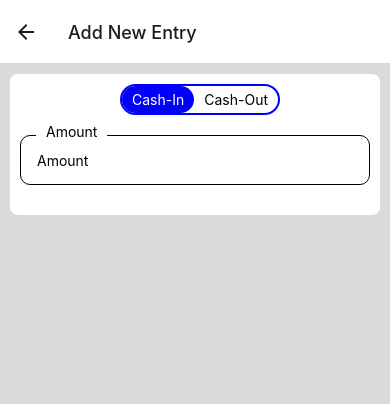
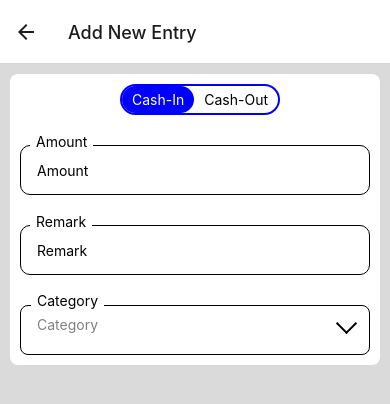
Before and after one commit to Santosh-Punase/FinanceApp, a React Native app: screen /AddNew in a window 390 px wide. Shown: the top 404 px of the page. Built offline with nearby package versions, Linux system fonts and the light colour scheme; what expo-linking would draw is missing.

Commit message:
added categories

```diff
--- a/components/Input.tsx
+++ b/components/Input.tsx
@@ -1,11 +1,11 @@
 import { TextInput, TextInputProps, View, Text, StyleSheet } from "react-native";
 
-export function Input({ placeholder, ...rest }: TextInputProps) {
+export function Input({ placeholder, showLabel=false, style, ...rest }: TextInputProps & { showLabel?: boolean }) {
 
   return (
     <View style={styles.inputWrapper}>
-      <Text style={styles.inputLabel}>{placeholder}</Text>
-      <TextInput style={styles.input} placeholder={placeholder} { ...rest } />
+      { showLabel && <Text style={styles.inputLabel}>{placeholder}</Text> }
+      <TextInput style={[styles.input, style ]} placeholder={placeholder} { ...rest } />
     </View>
   );
 }
@@ -25,9 +25,9 @@ const styles = StyleSheet.create({
   inputLabel: {
     backgroundColor: '#fff',
     zIndex: 2,
-    paddingHorizontal: 10,
+    paddingHorizontal: 6,
     position: 'absolute',
     top: -12,
-    left: 16
+    left: 10
   },
 });
--- a/components/Transactions/NewEntryCard.tsx
+++ b/components/Transactions/NewEntryCard.tsx
@@ -7,7 +7,7 @@ import { Transaction, TransactionType } from '../../types';
 import { Card } from '../Card';
 import { Input } from '../Input';
 
-export default function NewEntryCard() {
+export default function NewEntryCard({ navigation, category }: any) {
   const entryInitialState = {
     transactionType: 'Cash-In' as TransactionType,
     category: '',
@@ -16,16 +16,22 @@ export default function NewEntryCard() {
     amount: '',
     date: new Date
   }
+  const [entry, setEntry] = useState<Transaction>(entryInitialState)
 
-  const [entry, setEntry] = useState<Transaction>(entryInitialState)
+  useEffect(() => {
+    setEntry({ ...entry, category })
+  }, [category]);
 
   const changeTransactionType = (transactionType: TransactionType) => {
     setEntry({ ...entry, transactionType });
   }
 
   const onAmountChange = (amount: string) => {
-    console.log(amount)
-    setEntry({ ...entry, amount: amount });
+    setEntry({ ...entry, amount });
+  }
+
+  const onRemarkChange = (remark: string) => {
+    setEntry({ ...entry, remark });
   }
 
   return (
@@ -37,8 +43,16 @@ export default function NewEntryCard() {
         </View>
       </View>
       <View style={styles.row}>
-        <Input placeholder='Amount' value={entry.amount || ''} keyboardType='numeric' onChangeText={onAmountChange} />
+        <Input showLabel placeholder='Amount' value={entry.amount || ''} keyboardType='numeric' onChangeText={onAmountChange} />
       </View>
+      <View style={styles.row}>
+        <Input showLabel placeholder='Remark' value={entry.remark || ''} onChangeText={onRemarkChange} />
+      </View>
+      <TouchableOpacity style={styles.dropdown} activeOpacity={1} onPress={() => navigation.navigate('Options')}>
+        <Text style={styles.label}>Category</Text>
+        <Text style={[entry.category ? {} : { color: 'gray' }]}>{entry.category || 'Category'}</Text>
+        <View style={styles.dropdownIcon} />
+      </TouchableOpacity>
     </Card>
   );
 }
@@ -47,7 +61,7 @@ const styles = StyleSheet.create({
   row: {
     flexDirection: 'row',
     alignItems: 'center',
-    marginBottom: 20,
+    marginBottom: 30,
   },
   transactionButton: {
     paddingVertical: 5,
@@ -58,4 +72,32 @@ const styles = StyleSheet.create({
     color: '#fff',
     backgroundColor: 'blue',
   },
+  dropdown: {
+    position: 'relative',
+    flexDirection: 'row',
+    borderWidth: 1,
+    borderRadius: 8,
+    height: 50,
+    paddingHorizontal: 16,
+    paddingVertical: 10,
+  },
+  label: {
+    position: 'absolute',
+    backgroundColor: '#fff',
+    top: -14,
+    left: 10,
+    paddingHorizontal: 6,
+  },
+  dropdownIcon: {
+    height: 15,
+    width: 15,
+    position: 'absolute',
+    borderBottomColor: 'black',
+    borderBottomWidth: 2,
+    borderRightColor: 'black',
+    borderRightWidth: 2,
+    right: 15,
+    top: 10,
+    transform: [{ rotateZ: '45deg' }],
+  },
 });
--- a/components/Transactions/TransactionList.tsx
+++ b/components/Transactions/TransactionList.tsx
@@ -9,6 +9,7 @@ export default function TransactionList() {
 
   return (
     <ScrollView style={styles.list}>
+      <Text style={styles.date}>11-Nov-2022</Text>
       {dummyData.map((item, i) => (
         <Card style={styles.listItem} key={i}>
           <View style={styles.listItemLeft}>
@@ -38,6 +39,12 @@ const styles = StyleSheet.create({
     fontSize: 18,
     fontWeight: 'bold',
     color: 'red',
+  },
+  date: {
+    marginHorizontal: 20,
+    marginVertical: 5,
+    fontSize: 14,
+    fontWeight: 'bold',
   },
   list: {
     width: Layout.window.width,
--- a/navigation/index.tsx
+++ b/navigation/index.tsx
@@ -20,6 +20,7 @@ import TransactionScreen from '../screens/TransactionScreen';
 import SettingScreen from '../screens/SettingScreen';
 import { RootStackParamList, RootTabParamList, RootTabScreenProps } from '../types';
 import LinkingConfiguration from './LinkingConfiguration';
+import CategoryOptionsScreen from '../screens/CategoryOptionsScreen';
 
 export default function Navigation({ colorScheme }: { colorScheme: ColorSchemeName }) {
   return (
@@ -45,6 +46,7 @@ function RootNavigator() {
       <Stack.Group screenOptions={{ presentation: 'modal' }}>
         <Stack.Screen name="Modal" component={ModalScreen} />
         <Stack.Screen name="AddNew" component={AddNewScreen} options={{ title: 'Add New Entry' }} />
+        <Stack.Screen name="Options" component={CategoryOptionsScreen} options={{ title: 'Category' }} />
       </Stack.Group>
     </Stack.Navigator>
   );
--- a/screens/AddNewScreen.tsx
+++ b/screens/AddNewScreen.tsx
@@ -4,10 +4,11 @@ import { Platform, StyleSheet } from 'react-native';
 import { View } from '../components/Themed';
 import NewEntryCard from '../components/Transactions/NewEntryCard';
 
-export default function AddNewScreen() {
+export default function AddNewScreen({ navigation, route }: any) {
+
   return (
     <View style={styles.container}>
-      <NewEntryCard />
+      <NewEntryCard navigation={navigation} category={route?.params?.category} />
       {/* Use a light status bar on iOS to account for the black space above the modal */}
       <StatusBar style={Platform.OS === 'ios' ? 'light' : 'auto'} />
     </View>
--- /dev/null
+++ b/screens/CategoryOptionsScreen.tsx
@@ -0,0 +1,74 @@
+import { FontAwesome } from '@expo/vector-icons';
+import { StatusBar } from 'expo-status-bar';
+import { useEffect, useState } from 'react';
+import { Platform, ScrollView, StyleSheet, TextInput, TouchableOpacity } from 'react-native';
+import { Input } from '../components/Input';
+
+import { View, Text } from '../components/Themed';
+
+export default function CategoryOptionsScreen({ navigation, route }: any) {
+
+  const [searchString, setSearchString] = useState<string>('');
+  const [isError, setIsError] = useState<boolean>(false);
+  const [categories, setCategory] = useState<string[]>(['Grocerry','Food','Entertainment']);
+
+  const onAddNew = () => {
+    if(searchString) {
+      setCategory([ ...categories, searchString ]);
+      setSearchString('');
+      setIsError(false);
+    } else {
+      setIsError(true);
+    }
+  }
+
+  return (
+    <View style={styles.container}>
+      <View style={styles.row}>
+        <Input value={searchString} style={[ isError ? { borderColor: 'red', borderWidth: 2 } : { } ]} onChangeText={(t) => setSearchString(t)} placeholder='Search / Add' />
+        <FontAwesome size={22} style={{ position: 'absolute', right: 10, }} name='search' color={'gray'} />
+      </View>
+      {/* <View style={[{ marginTop: -10, marginBottom: 10 }]}>
+        <Text style={styles.error}>Please enter category to be added!</Text>
+      </View> */}
+      <ScrollView style={[{ width: '100%' }]}>
+        <View style={[{ width: '100%', borderWidth:1, borderRadius: 8, paddingTop: 10, }]}>
+          {categories.filter(c => c.includes(searchString)).map((c, i) => (
+            <TouchableOpacity style={[styles.row, { borderRadius: 8, }]} key={i} onPress={() => navigation.navigate('AddNew', { category: c })}>
+              <Text style={styles.category}>{c}</Text>
+            </TouchableOpacity>
+          ))}
+          <TouchableOpacity style={[styles.row, { borderRadius: 8, }]} onPress={onAddNew}>
+            <Text style={[styles.category, { color: 'blue' }]}>Add</Text>
+          </TouchableOpacity>
+        </View>
+      </ScrollView>
+    </View>
+  );
+}
+
+const styles = StyleSheet.create({
+  container: {
+    flex: 1,
+    alignItems: 'center',
+    justifyContent: 'flex-start',
+    padding: 10,
+    paddingTop: 20,
+  },
+  row: {
+    width: '100%',
+    justifyContent: 'center',
+    marginBottom: 10,
+  },
+  category: {
+    paddingHorizontal: 16,
+    paddingVertical: 5,
+    height: 50,
+    textAlignVertical: 'center',
+  },
+  error: {
+    paddingVertical: 5,
+    paddingHorizontal: 10,
+    color: 'red'
+  },
+});
--- a/types.tsx
+++ b/types.tsx
@@ -17,6 +17,7 @@ export type RootStackParamList = {
   Root: NavigatorScreenParams<RootTabParamList> | undefined;
   Modal: undefined;
   AddNew: undefined;
+  Options: undefined;
   NotFound: undefined;
 };
 
@@ -46,3 +47,7 @@ export type Transaction = {
   remark: string;
   date: Date;
 }
+
+export type HomeScreenProps = NativeStackScreenProps<RootStackParamList, "Root">;
+export type AddNewScreenProps = NativeStackScreenProps<RootStackParamList, "AddNew">;
+export type OptionsScreenProps = NativeStackScreenProps<RootStackParamList, "Options">;
```
